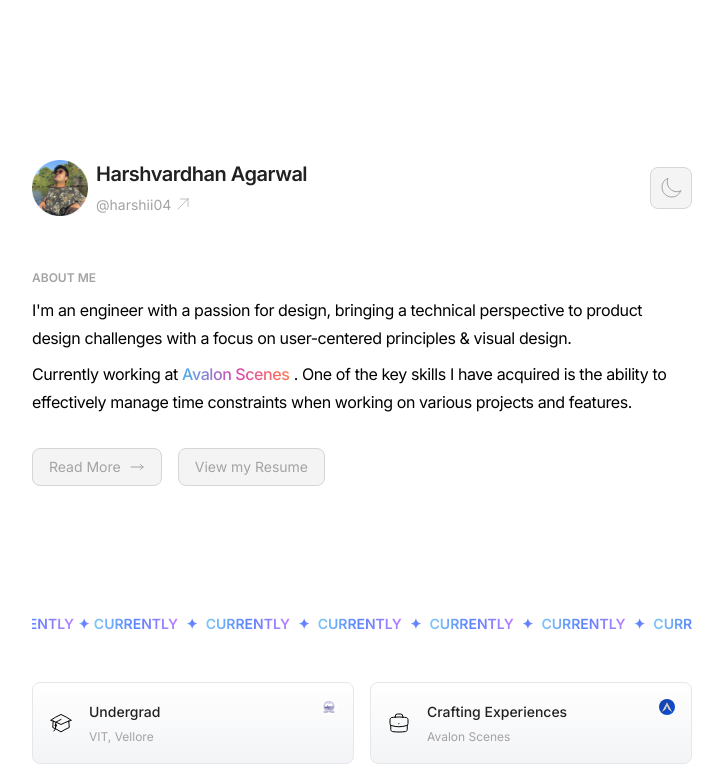
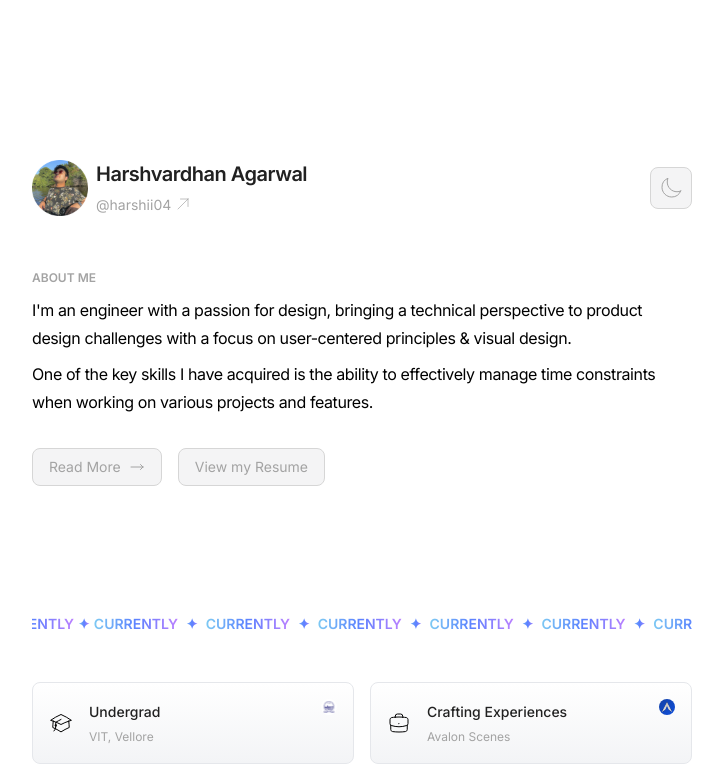
Before and after one commit to harshii04/harsh_portfolio, a Next.js app: page / in a window 1280 px wide. Shown: the top 778 px of the page, without its empty margins (278-1001 px from the left). Built offline with nearby package versions, Linux system fonts and the light colour scheme.

Commit message:
Fix: Hero Section

```diff
--- a/components/HeroDesc.js
+++ b/components/HeroDesc.js
@@ -21,16 +21,16 @@ const HeroDesc = () => {
         </div>
         <div>
           <span className="text-sm font-normal leading-7 tracking-tight md:text-base md:leading-7 ">
-            Currently working at{" "}
+            {/* Currently working at{" "}
             <span className="inline-flex bg-gradient-to-r from-[#4AB1F1] via-[#566CEC] via-[#D749AF] to-[#FF7C51] bg-clip-text  font-medium text-transparent">
               {" "}
               <Link href="https://www.buildonscenes.com/" target="_blank">
                 Avalon Scenes
               </Link>
-            </span>{" "}
-            . One of the key skills I have acquired is the ability to
-            effectively manage time constraints when working on various projects
-            and features.
+            </span> */}
+            One of the key skills I have acquired is the ability to effectively
+            manage time constraints when working on various projects and
+            features.
           </span>
         </div>
       </div>
```
